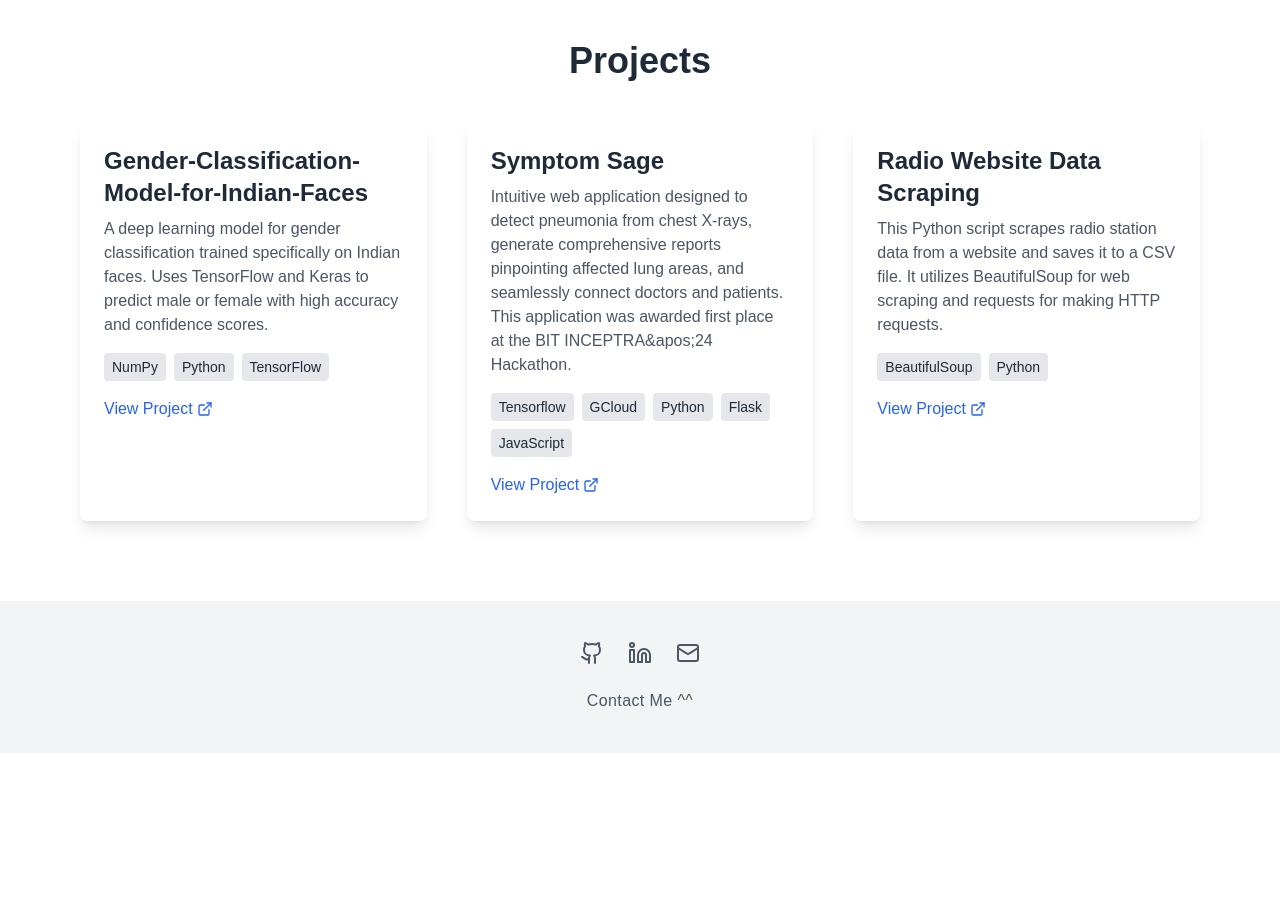
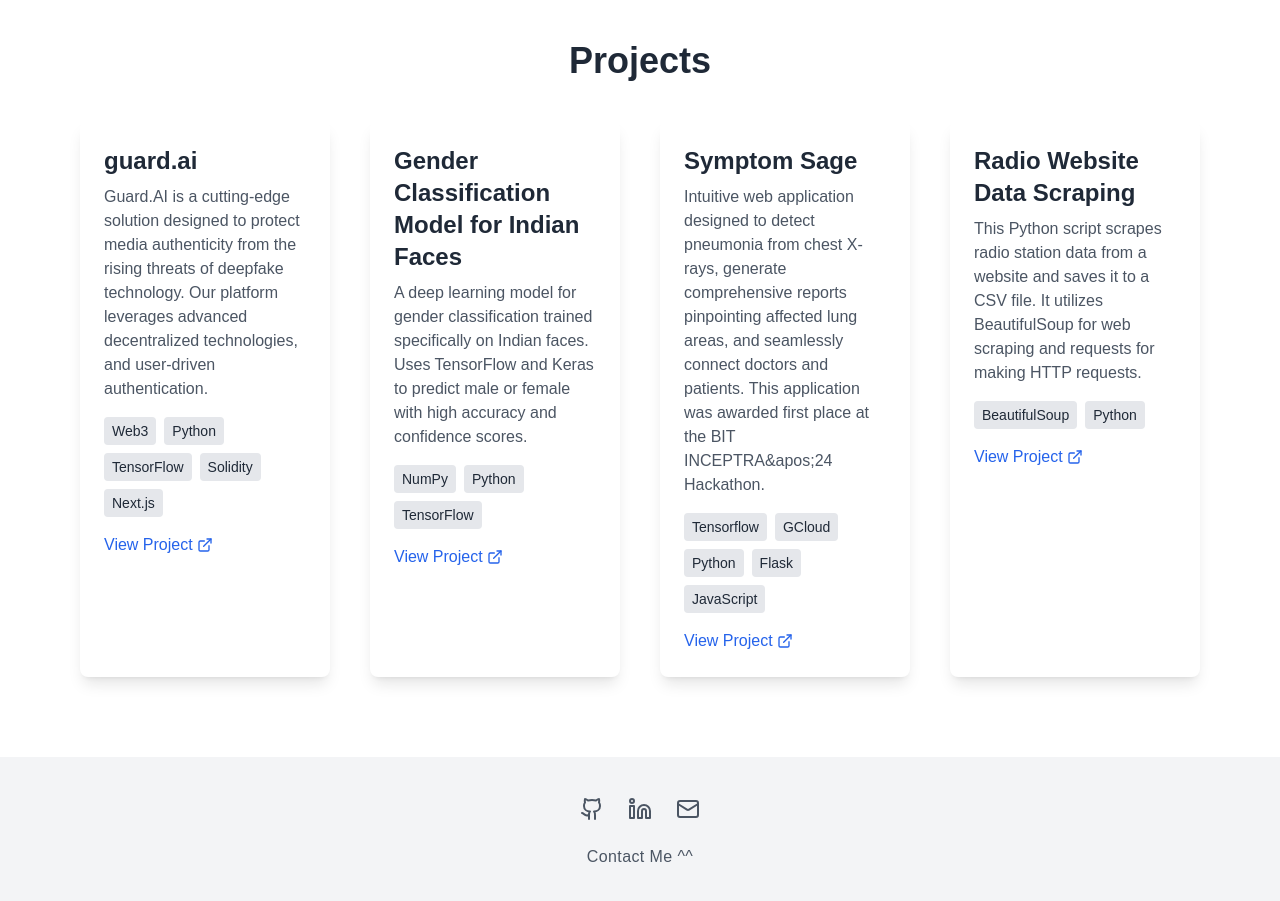
Before and after one commit to Pratz1337/portfolio-pratz1337, a Next.js app: page / in a window 1280 px wide. Shown: the part 1820-2721 px from the top of the page. Before the commit the page ends 2573 px from the top, so only its background shows below. Built offline with nearby package versions, Linux system fonts and the light colour scheme.

Commit message:
new projects

```diff
--- a/app/page.tsx
+++ b/app/page.tsx
@@ -236,7 +236,13 @@ export default function Portfolio() {
 
   const projects = [
     {
-      title: 'Gender-Classification-Model-for-Indian-Faces',
+      title: 'guard.ai',
+      description: 'Guard.AI is a cutting-edge solution designed to protect media authenticity from the rising threats of deepfake technology. Our platform leverages advanced decentralized technologies, and user-driven authentication.',
+      technologies: ['Web3', 'Python', 'TensorFlow','Solidity','Next.js'],
+      link: 'https://github.com/Pratz1337/guard.ai',
+    },
+    {
+      title: 'Gender Classification Model for Indian Faces',
       description: 'A deep learning model for gender classification trained specifically on Indian faces. Uses TensorFlow and Keras to predict male or female with high accuracy and confidence scores.',
       technologies: ['NumPy', 'Python', 'TensorFlow'],
       link: 'https://github.com/Pratz1337/Gender-Classification-Model-for-Indian-Faces',
@@ -413,7 +419,7 @@ export default function Portfolio() {
           className="absolute inset-0 opacity-10 -skew-y-6 -z-10"
         />
         <h2 className="text-4xl font-bold mb-10 text-center text-gray-800 dark:text-white">Projects</h2>
-        <div className="grid grid-cols-1 md:grid-cols-2 lg:grid-cols-3 gap-10">
+        <div className="grid grid-cols-1 md:grid-cols-2 lg:grid-cols-4 gap-10">
           {projects.map((project, index) => (
             <ProjectCard key={index} project={project} />
           ))}
```
